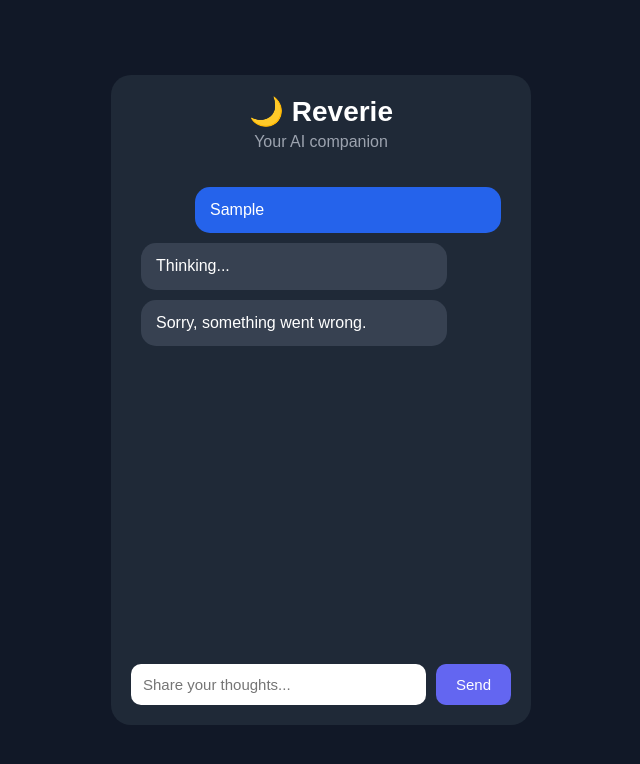
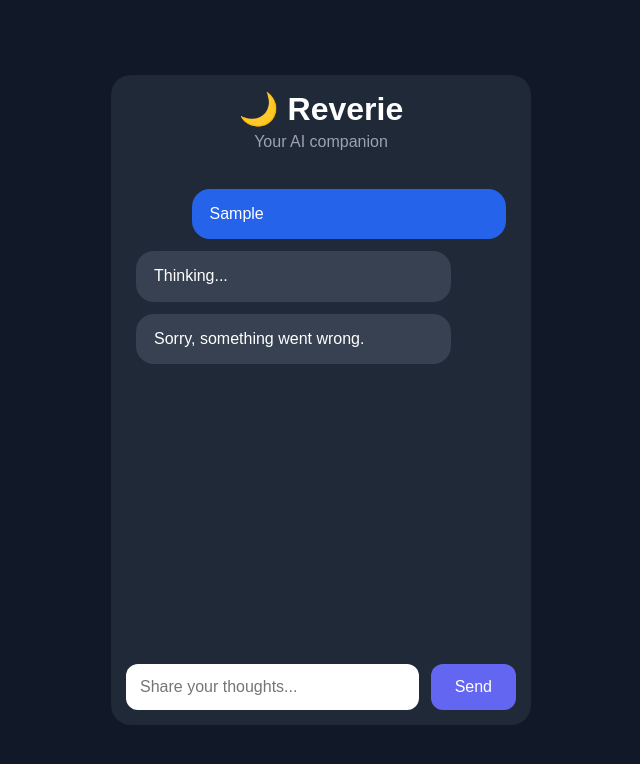
Before and after one commit to Akshat-619/Reverie-AI, a plain HTML site: page frontend/index.html in a window 1280 px wide. Both pictures are taken after typing "Sample" into the empty fields and a click on the button "Send". Shown: the whole page, without its empty margins (319-959 px from the left). Drawn offline with Linux system fonts and the light colour scheme; no server answers.

```diff
--- a/frontend/index.html
+++ b/frontend/index.html
@@ -3,6 +3,7 @@
 
 <head>
     <title>Reverie AI</title>
+    <meta name="viewport" content="width=device-width, initial-scale=1.0, maximum-scale=1.0, user-scalable=no">
     <link rel="stylesheet" href="style.css">
 </head>
 
--- a/frontend/style.css
+++ b/frontend/style.css
@@ -1,10 +1,16 @@
 * {
     box-sizing: border-box;
     font-family: Arial, sans-serif;
+    -webkit-tap-highlight-color: transparent;
+}
+
+html {
+    font-size: 16px;
 }
 
 body {
     min-height: 100vh;
+    min-height: 100dvh;
     margin: 0;
 
     display: flex;
@@ -13,22 +19,23 @@
 
     background: #111827;
 
-    padding: 15px;
+    padding: env(safe-area-inset-top) 15px env(safe-area-inset-bottom) 15px;
 }
 
 
 .chat-container {
 
     width: 100%;
-    max-width: 420px;
+    max-width: min(420px, 95vw);
 
     height: min(650px, 90vh);
+    height: min(650px, 90dvh);
 
     background: #1f2937;
 
     border-radius: 20px;
 
-    padding: 20px;
+    padding: max(15px, env(safe-area-inset-right)) max(15px, env(safe-area-inset-left));
 
     display: flex;
     flex-direction: column;
@@ -47,13 +54,14 @@
 
 .header h1 {
     margin: 0 0 5px;
-    font-size: 28px;
+    font-size: clamp(24px, 5vw, 32px);
 }
 
 
 .header p {
     color: #9ca3af;
     margin-top: 0;
+    font-size: clamp(14px, 3vw, 16px);
 }
 
 
@@ -76,17 +84,19 @@
 
 .message {
 
-    padding: 12px 15px;
+    padding: clamp(10px, 2vw, 14px) clamp(12px, 3vw, 18px);
 
-    margin: 10px 0;
+    margin: clamp(8px, 1.5vw, 12px) 0;
 
-    border-radius: 15px;
+    border-radius: clamp(12px, 3vw, 18px);
 
     max-width: 85%;
 
     line-height: 1.4;
 
     word-wrap: break-word;
+
+    overflow-wrap: break-word;
 
 }
 
@@ -116,9 +126,9 @@
 
     display: flex;
 
-    gap: 10px;
+    gap: clamp(6px, 2vw, 12px);
 
-    margin-top: 10px;
+    margin-top: clamp(8px, 1.5vw, 12px);
 
 }
 
@@ -130,15 +140,15 @@
 
     min-width: 0;
 
-    padding: 12px;
+    padding: clamp(10px, 2.5vw, 14px);
 
     border: none;
 
-    border-radius: 10px;
+    border-radius: clamp(8px, 2vw, 12px);
 
     outline: none;
 
-    font-size: 15px;
+    font-size: clamp(14px, 3vw, 16px);
 
 }
 
@@ -146,11 +156,11 @@
 
 button {
 
-    padding: 12px 20px;
+    padding: clamp(10px, 2.5vw, 14px) clamp(16px, 4vw, 24px);
 
     border: none;
 
-    border-radius: 10px;
+    border-radius: clamp(8px, 2vw, 12px);
 
     cursor: pointer;
 
@@ -158,7 +168,11 @@
 
     color: white;
 
-    font-size: 15px;
+    font-size: clamp(14px, 3vw, 16px);
+
+    white-space: nowrap;
+
+    touch-action: manipulation;
 
 }
 
@@ -185,10 +199,11 @@
         width: 100%;
 
         height: 100vh;
+        height: 100dvh;
 
         border-radius: 0;
 
-        padding: 15px;
+        padding: max(15px, env(safe-area-inset-top)) max(15px, env(safe-area-inset-right)) max(15px, env(safe-area-inset-bottom)) max(15px, env(safe-area-inset-left));
 
     }
 
```
